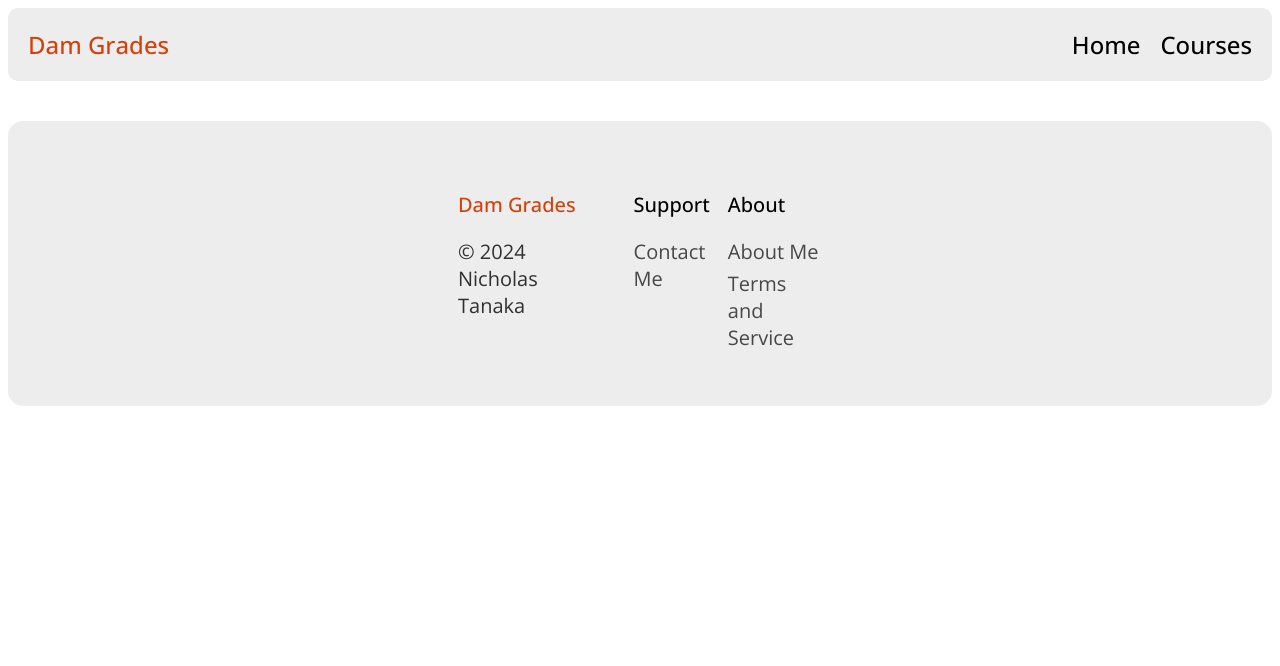
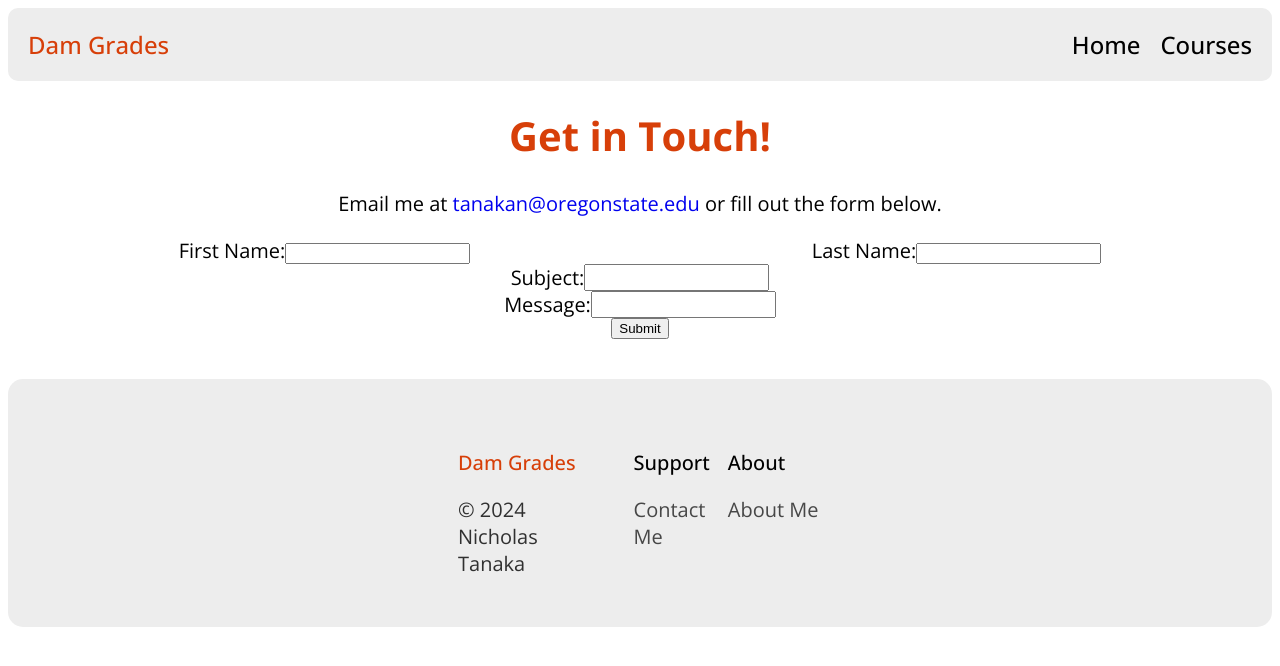
Before and after one commit to MigrainePanda/osu-grade-distributions, a React (Vite) app in the folder frontend-react/: page /contact in a window 1280 px wide. Shown: the top 666 px of the page. Built offline with nearby package versions, Linux system fonts and the light colour scheme; no server answers.

Commit message:
implement basic contact/about pages

```diff
--- a/frontend-react/src/App.tsx
+++ b/frontend-react/src/App.tsx
@@ -7,6 +7,8 @@ registerCharts();
 
 import HomePage from "./pages/home-page.tsx";
 import CoursesPage from "./pages/courses-page.tsx";
+import ContactPage from "./pages/contact-page.tsx";
+import AboutPage from "./pages/about-page.tsx";
 
 import Header from "./components/Header/Header.tsx";
 import Footer from "./components/Footer/Footer.tsx";
@@ -65,6 +67,8 @@ function App() {
             <Routes>
               <Route path="/" element={<HomePage />} />
               <Route path="/courses" element={<CoursesPage />} />
+              <Route path="/contact" element={<ContactPage />} />
+              <Route path="/about" element={<AboutPage />} />
             </Routes>
             <Footer />
           </BrowserRouter>
--- a/frontend-react/src/components/Footer/Footer.tsx
+++ b/frontend-react/src/components/Footer/Footer.tsx
@@ -17,14 +17,13 @@ function Footer() {
                             <div className="footer-bottom-column">
                                 <p className="footer-bottom-column-title">Support</p>
                                 <div className="footer-bottom-column-items">
-                                    <NavLink to="/">Contact Me</NavLink>
+                                    <NavLink to="/contact">Contact Me</NavLink>
                                 </div>
                             </div>
                             <div className="footer-bottom-column">
                                 <p className="footer-bottom-column-title">About</p>
                                 <div className="footer-bottom-column-items">
-                                    <NavLink to="/">About Me</NavLink>
-                                    <NavLink to="/">Terms and Service</NavLink>
+                                    <NavLink to="/about">About Me</NavLink>
                                 </div>
                             </div>
                         </div>
--- /dev/null
+++ b/frontend-react/src/pages/about-page.tsx
@@ -0,0 +1,16 @@
+
+
+function AboutPage() {
+
+    return (
+        <>
+            <div className="center-div">
+                <h1 className="center-text">About Me</h1>
+            </div>
+
+            <p className="center-text">My name is Nicholas Tanaka.</p>
+        </>
+    );
+}
+
+export default AboutPage;
--- /dev/null
+++ b/frontend-react/src/pages/contact-page.tsx
@@ -0,0 +1,42 @@
+
+import "./css/contact-page.css";
+
+function ContactPage() {
+
+    const myEmail = <a href="mailto:tanakan@oregonstate.edu" className="email-link">tanakan@oregonstate.edu</a>;
+
+    return (
+        <>
+            <div className="center-text">
+                <h1>Get in Touch!</h1>
+                <p>Email me at {myEmail} or fill out the form below.</p>
+            </div>
+
+            <form className="contact-form">
+                <div className="contact-first-div">
+                    <div>
+                        <label className="first-label">First Name:</label>
+                        <input type="text"></input>
+                    </div>
+                    <div>
+                        <label className="last-label">Last Name:</label>
+                        <input type="text"></input>
+                    </div>
+                </div>
+                <div className="center-div">
+                    <label>Subject:</label>
+                    <input type="text"></input>
+                </div>
+                <div className="center-div">
+                    <label>Message:</label>
+                    <input type="text"></input>
+                </div>
+                <div className="center-div">
+                    <button>Submit</button>
+                </div>
+            </form>
+        </>
+    )
+}
+
+export default ContactPage;
--- /dev/null
+++ b/frontend-react/src/pages/css/contact-page.css
@@ -0,0 +1,13 @@
+.email-link {
+    text-decoration: inherit;
+}
+
+.contact-form {
+    display: flex;
+    flex-direction: column;
+}
+
+.contact-first-div {
+    display: flex;
+    justify-content: space-around;
+}
```
